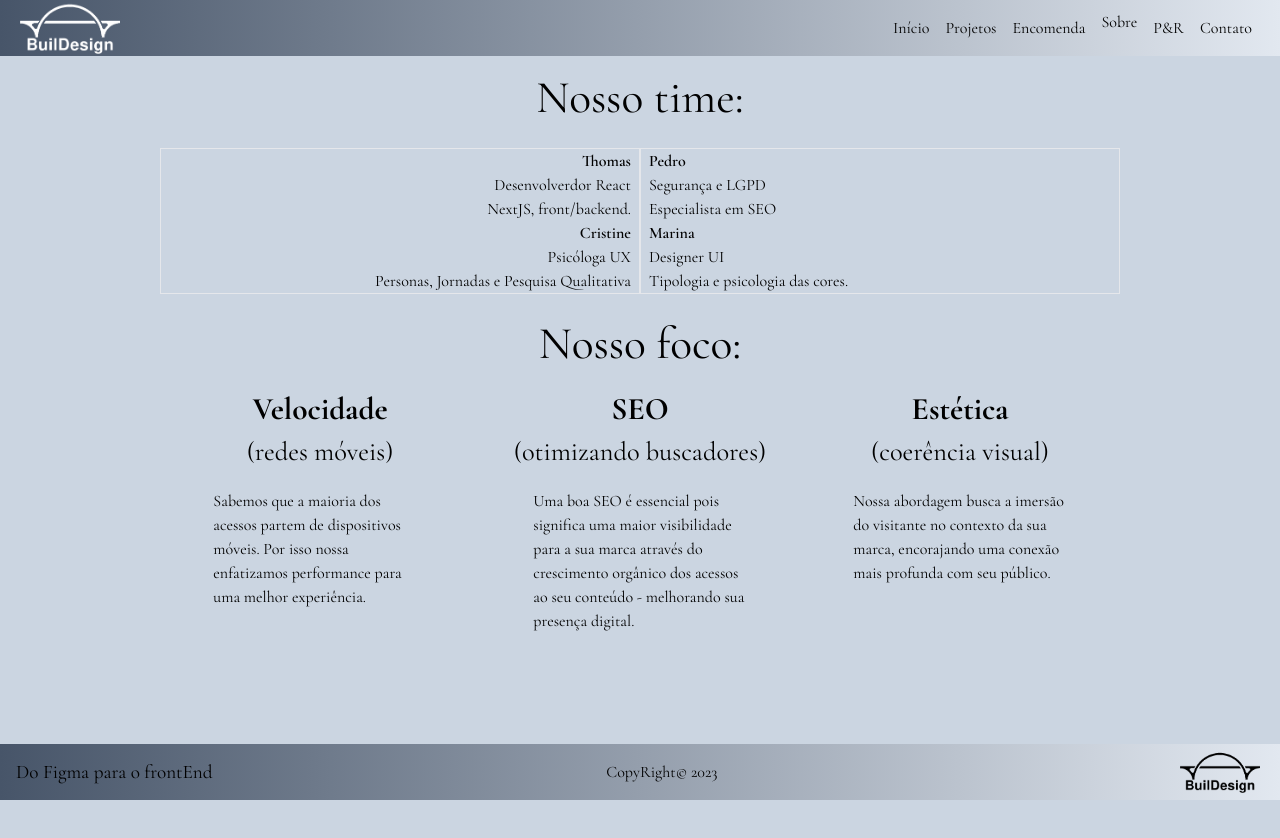
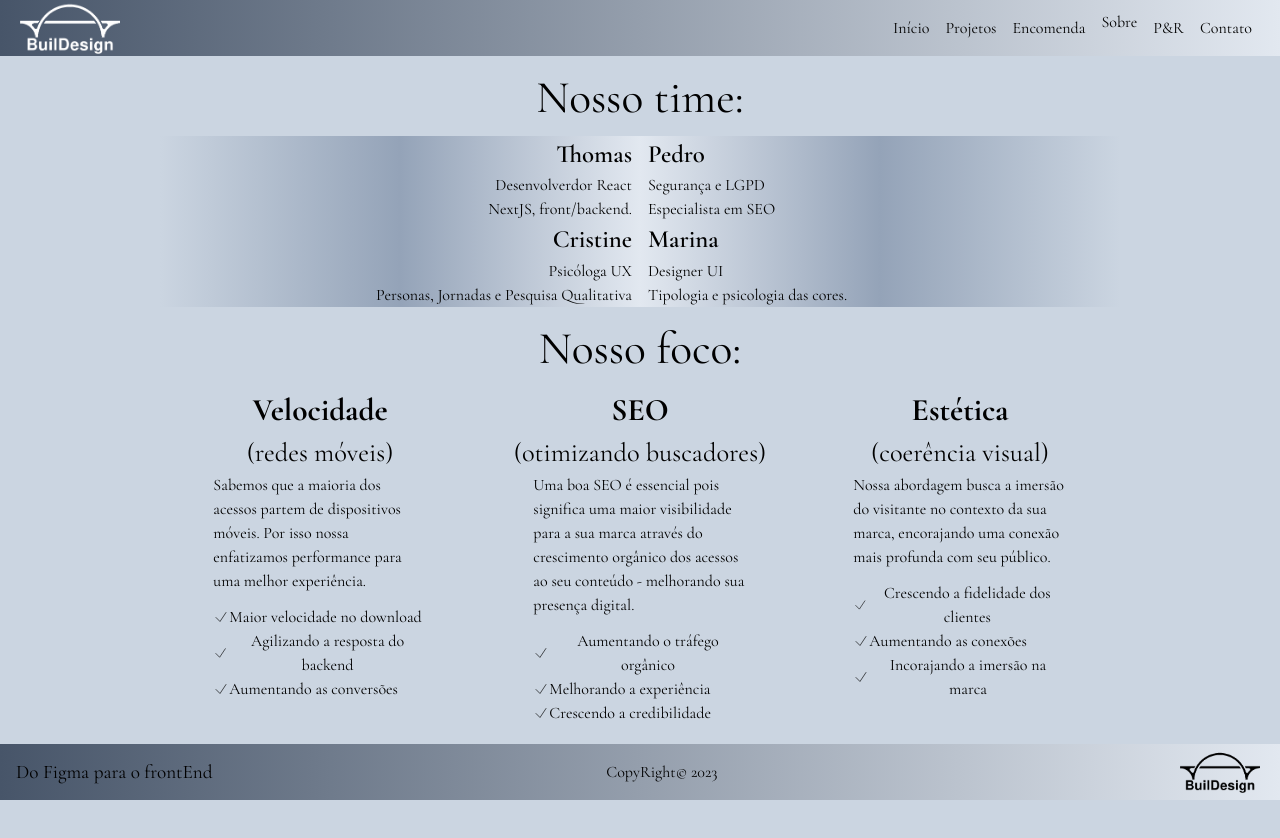
Before and after one commit to ttsoares/buildesign, a Next.js app: page /about in a window 1280 px wide. Shown: the top 838 px of the page. Built offline with nearby package versions, Linux system fonts and the light colour scheme.

Commit message:
Our focus, new about

```diff
--- a/app/PR/page.jsx
+++ b/app/PR/page.jsx
@@ -57,6 +57,11 @@ const DATA = [
       "É uma única página que apresenta um produto ou serviço e mostra suas vantages e qualidades. O objetivo é atingir o que se define como 'conversão'. O termo conversão se refere a convencer a pessoa a aceitar a proposta mostrada na página que pode ser uma compra, assinar um serviço, etc... ",
   },
   {
+    pergunta: "O que significa SEO ?",
+    resposta:
+      "Sigla em Inglês para Search Engine Optimization. É uma estratégia para chamar a atenção dos buscadores, especialmente o Google, para que a avaliação da página ganhe uma melhor pontuação e assim suba na lista apresentada nas pesquisas dos usuários.",
+  },
+  {
     pergunta: "Onde fica nossa sede ?",
     resposta:
       "Sapiranga, Rio Grande do Sul, Brasil. Distante 85 Km de Porto Alegre, a capital do estado.",
@@ -85,7 +90,7 @@ const DATA = [
 
 const Page = () => {
   return (
-    <div className="my-4 border-t w-[70%] mx-auto h-fit md:h-screen">
+    <div className="my-4 border-t w-[70%] mx-auto h-fit ">
       <h1 className="w-fit mx-auto text-2xl font-bold my-5 border-2 rounded-lg px-8 py-4 ">
         Perguntas frequentes e respostas
       </h1>
--- a/app/about/page.jsx
+++ b/app/about/page.jsx
@@ -1,67 +1,128 @@
 import React from "react";
+
+function tick() {
+  return (
+    <svg
+      xmlns="http://www.w3.org/2000/svg"
+      fill="none"
+      viewBox="0 0 24 24"
+      strokeWidth={1}
+      stroke="currentColor"
+      className="w-4 h-4"
+    >
+      <path
+        strokeLinecap="round"
+        strokeLinejoin="round"
+        d="M4.5 12.75l6 6 9-13.5"
+      />
+    </svg>
+  );
+}
 
 const Pahe = () => {
   return (
     <section className="w-full h-fit md:h-screen ">
-      <h1 className="text-4xl mt-2 w-fit mx-auto mb-4">Nosso time:</h1>
-      <div className="w-3/4 grid grid-cols-2 mx-auto">
-        <div className="w-full border text-right pr-2">
+      <h1 className="text-4xl mt-2 w-fit mx-auto mb-1">Nosso time:</h1>
+      <div className="w-3/4 grid grid-cols-2 mx-auto text-md">
+        <div className="w-full bg-gradient-to-l from-slate-200 via-slate-400  to-slate-300 text-right pr-2">
           <div className="w-full">
-            <h2 className="font-semibold">Thomas</h2>
+            <h2 className="font-semibold text-lg">Thomas</h2>
             <p>Desenvolverdor React</p>
             <p>NextJS, front/backend.</p>
           </div>
 
           <div className="w-full mr-2">
-            <h2 className="font-semibold">Cristine</h2>
+            <h2 className="font-semibold text-lg">Cristine</h2>
             <p>Psicóloga UX</p>
             <p>Personas, Jornadas e Pesquisa Qualitativa</p>
           </div>
         </div>
 
-        <div className="w-full border">
+        <div className="w-full bg-gradient-to-r from-slate-200 via-slate-400 to-slate-300">
           <div className="w-full ml-2">
-            <h2 className="font-semibold">Pedro</h2>
+            <h2 className="font-semibold text-lg">Pedro</h2>
             <p>Segurança e LGPD</p>
             <p>Especialista em SEO</p>
           </div>
           <div className="w-full ml-2">
-            <h2 className="font-semibold">Marina</h2>
+            <h2 className="font-semibold text-lg">Marina</h2>
             <p>Designer UI</p>
             <p>Tipologia e psicologia das cores.</p>
           </div>
         </div>
       </div>
-      <h1 className="text-4xl mt-4 w-fit mx-auto mb-2">
+      <h1 className="text-4xl mt-2 w-fit mx-auto mb-1">
         Nosso <span className="for-font-extrabold">foco</span>:
       </h1>
       <div className="w-3/4 grid grid-cols-3 mx-auto text-center">
-        <div>
+        <div className="">
           <h2 className="text-2xl font-bold">Velocidade</h2>
           <p className="text-xl">(redes móveis)</p>
-          <p className="font-normal text-left w-2/3 mt-4 mx-auto">
+          <p className="font-normal text-left w-2/3 mx-auto">
             Sabemos que a maioria dos acessos partem de dispositivos móveis. Por
             isso nossa enfatizamos performance para uma melhor experiência.
           </p>
+          <div className="mt-3 w-2/3 mx-auto">
+            <div className="flex items-center justify-start">
+              {tick()}
+              <p>Maior velocidade no download</p>
+            </div>
+            <div className="flex items-center justify-start">
+              {tick()}
+              <p>Agilizando a resposta do backend</p>
+            </div>
+            <div className="flex items-center justify-start">
+              {tick()}
+              <p>Aumentando as conversões</p>
+            </div>
+          </div>
         </div>
 
         <div>
           <h2 className="text-2xl font-bold">SEO</h2>
           <p className="text-xl">(otimizando buscadores)</p>
-          <p className="font-normal text-left w-2/3 mt-4 mx-auto">
+          <p className="font-normal text-left w-2/3 mx-auto">
             Uma boa SEO é essencial pois significa uma maior visibilidade para a
             sua marca através do crescimento orgânico dos acessos ao seu
             conteúdo - melhorando sua presença digital.
           </p>
+          <div className="mt-3 w-2/3 mx-auto">
+            <div className="flex items-center justify-start">
+              {tick()}
+              <p>Aumentando o tráfego orgânico</p>
+            </div>
+            <div className="flex items-center justify-start">
+              {tick()}
+              <p>Melhorando a experiência</p>
+            </div>
+            <div className="flex items-center justify-start">
+              {tick()}
+              <p>Crescendo a credibilidade</p>
+            </div>
+          </div>
         </div>
 
         <div>
           <h2 className="text-2xl font-bold">Estética</h2>
           <p className="text-xl">(coerência visual)</p>
-          <p className="font-normal text-left w-2/3 mt-4 mx-auto">
+          <p className="font-normal text-left w-2/3 mx-auto">
             Nossa abordagem busca a imersão do visitante no contexto da sua
             marca, encorajando uma conexão mais profunda com seu público.
           </p>
+          <div className="mt-3 w-2/3 mx-auto">
+            <div className="flex items-center justify-start">
+              {tick()}
+              <p>Crescendo a fidelidade dos clientes</p>
+            </div>
+            <div className="flex items-center justify-start">
+              {tick()}
+              <p>Aumentando as conexões</p>
+            </div>
+            <div className="flex items-center justify-start">
+              {tick()}
+              <p>Incorajando a imersão na marca</p>
+            </div>
+          </div>
         </div>
       </div>
     </section>
```
